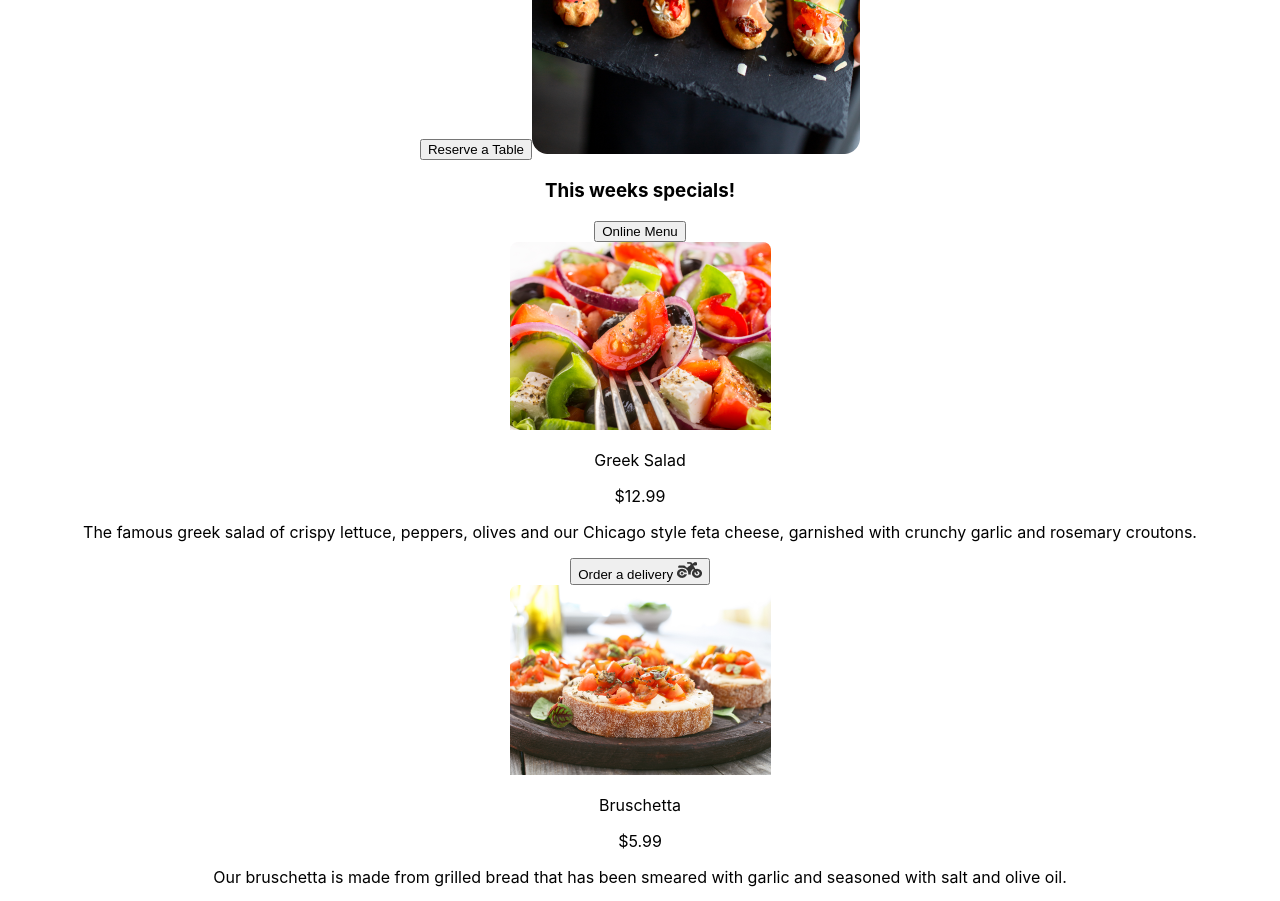
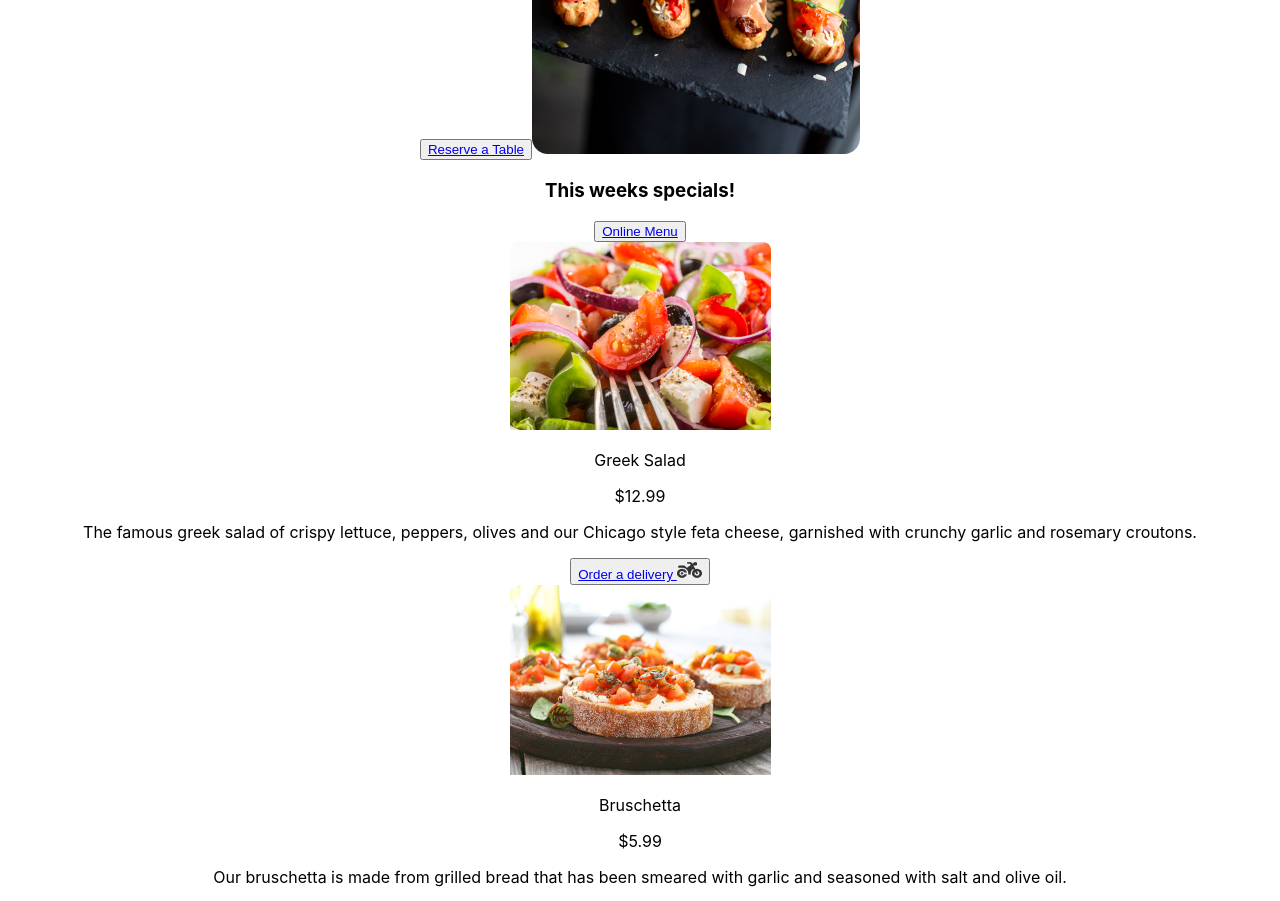
Before and after one commit to RaphaelIsaiah/meta-capstone-project, a React (Create React App) app: page / in a window 1280 px wide. Shown: the part 520-1421 px from the top of the page. Built offline with nearby package versions, Linux system fonts and the light colour scheme.

Commit message:
More on the semantic structure of the main.jsx

```diff
--- a/src/Components/Main.jsx
+++ b/src/Components/Main.jsx
@@ -20,13 +20,17 @@ export default function Main() {
           We are a family owned Mediterranean restaurant, focused on traditional
           recipes served with a mordern twist.
         </p>
-        <button>Reserve a Table</button>
+        <button>
+          <a href="#">Reserve a Table</a>
+        </button>
         <img src={hero} alt="Chef with food" width={328} height={360} />
       </section>
 
       <section>
         <h3>This weeks specials!</h3>
-        <button>Online Menu</button>
+        <button>
+          <a href="#">Online Menu</a>
+        </button>
         <article>
           <div>
             <img src={greekSalad} alt="Greek Salad" />
@@ -39,7 +43,10 @@ export default function Main() {
                 rosemary croutons.
               </p>
               <button>
-                Order a delivery <img src={bike} alt="Delivery bike" />
+                <a href="#">
+                  {" "}
+                  Order a delivery <img src={bike} alt="Delivery bike" />
+                </a>
               </button>
             </span>
           </div>
@@ -54,7 +61,10 @@ export default function Main() {
                 with garlic and seasoned with salt and olive oil.
               </p>
               <button>
-                Order a delivery <img src={bike} alt="Delivery bike" />
+                <a href="#">
+                  {" "}
+                  Order a delivery <img src={bike} alt="Delivery bike" />
+                </a>
               </button>
             </span>
           </div>
@@ -70,7 +80,10 @@ export default function Main() {
                 imagined.
               </p>
               <button>
-                Order a delivery <img src={bike} alt="Delivery bike" />
+                <a href="#">
+                  {" "}
+                  Order a delivery <img src={bike} alt="Delivery bike" />
+                </a>
               </button>
             </span>
           </div>
```
